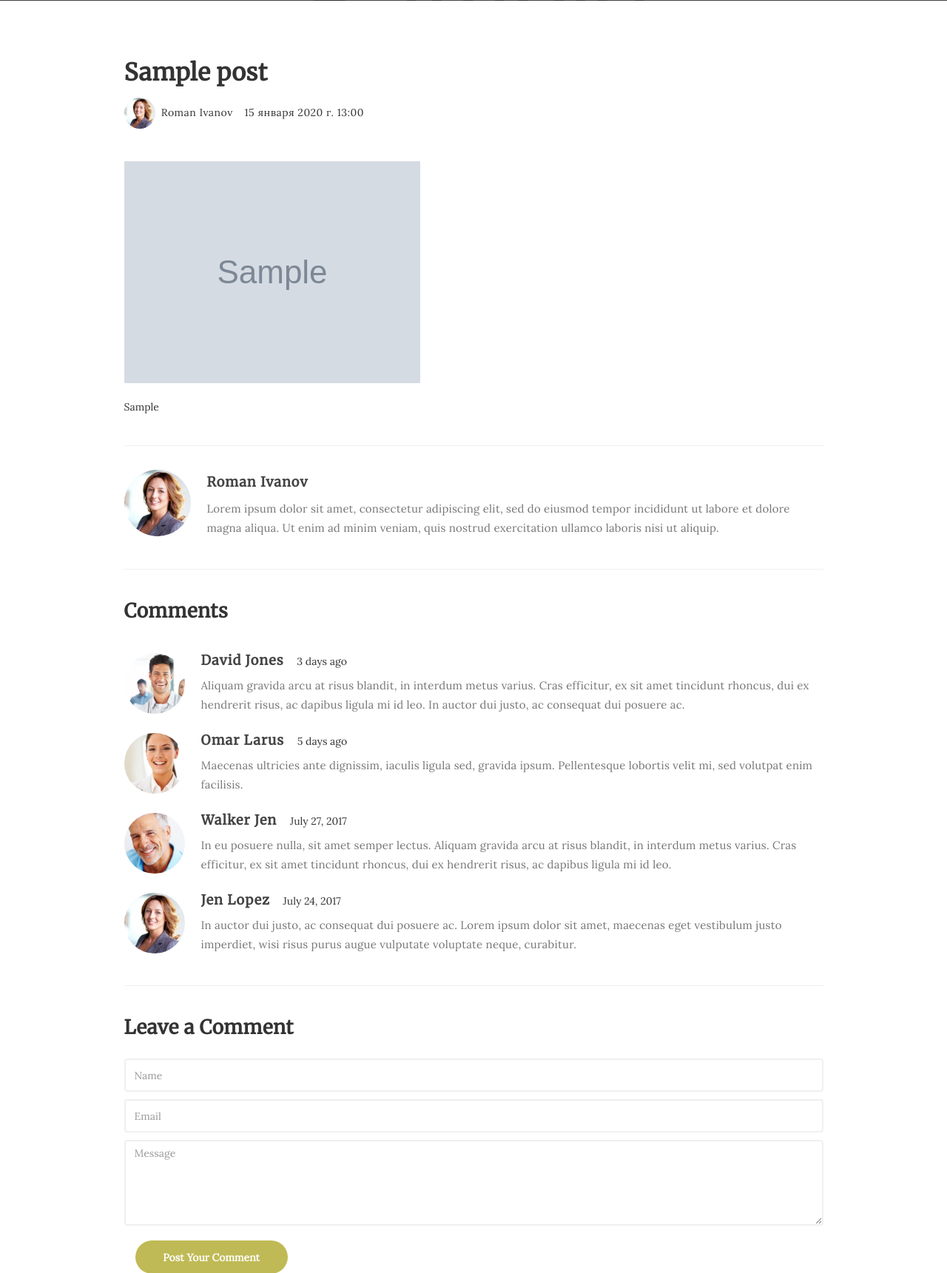
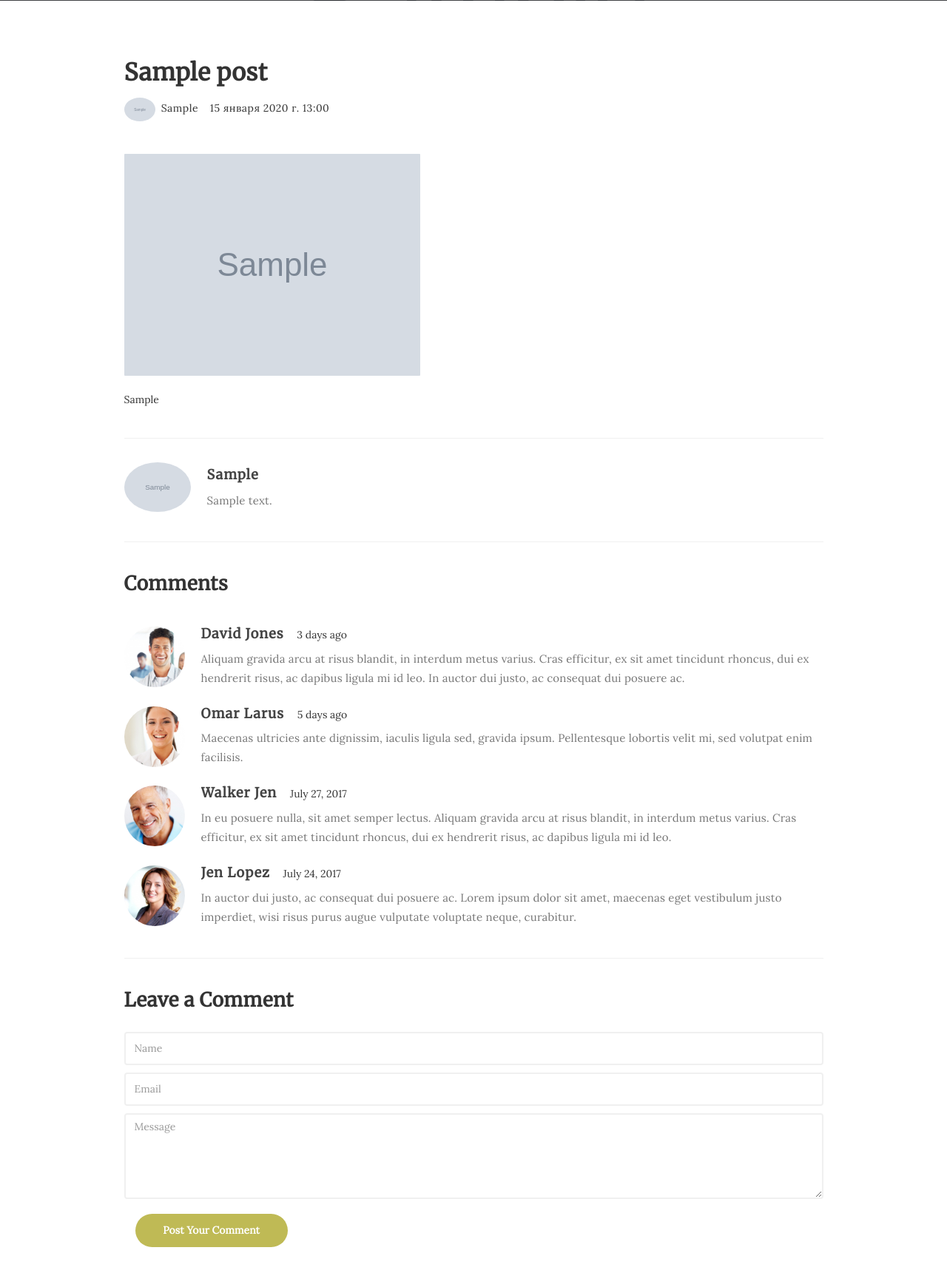
Before and after one commit to sitdoff/django-blog, a Django app: a page that uses blog/templates/blog/single_post.html in a window 1280 px wide. Shown: the part 606-2327 px from the top of the page at 74% size. Run offline with Django 4.2, Linux system fonts and the light colour scheme; tables that the repository leaves empty hold one stand-in row (values such as "Sample post"); grey boxes marked "Sample" are stand-in pictures; some libraries are stand-ins or nearby versions.

Commit message:
add author in templates

```diff
--- a/blog/templates/blog/index.html
+++ b/blog/templates/blog/index.html
@@ -37,9 +37,9 @@
                                 </h3>
                             </div>
                             <div class="blog-post-format">
-                                <!-- <span><a href="#"> -->
-                                <!--     <img src="images/author-image1.jpg" class="img-responsive img-circle"> -->
-                                <!-- Jen Lopez</a></span> -->
+                                <span><a href="#">
+                                    <img src="{{ post.author.photo.url }}" class="img-responsive img-circle">
+                                {{ post.author.first_name }}</a></span>
                                 <span><i class="fa fa-date"></i>{{ post.time_create }}</span>
                                 <!-- <span><a href="#"><i class="fa fa-comment-o"></i> 35 Comments</a></span> -->
                             </div>
--- a/blog/templates/blog/single_post.html
+++ b/blog/templates/blog/single_post.html
@@ -38,8 +38,8 @@
                         <!-- Info -->
                         <div class="blog-post-format">
                             <span><a href="#">
-                                <img src="images/author-image1.jpg" class="img-responsive img-circle">
-                            Roman Ivanov</a></span>
+                                    <img src="{{post.author.photo.url}}" class="img-responsive img-circle">
+                                    {{post.author.first_name}}</a></span>
                             <span><i class="fa fa-date"></i>{{ post.time_create }}</span>
                             <!-- <span><a href="#"><i class="fa fa-comment-o"></i> 124 Comments</a></span> -->
                         </div>
@@ -57,20 +57,21 @@
                         <div class="blog-author">
                             <div class="media">
                                 <div class="media-object pull-left">
-                                    <img src="images/author-image1.jpg"
+                                        <img src="{{post.author.photo.url}}"
                                          class="img-circle img-responsive"
                                          alt="blog">
                                 </div>
                                 <div class="media-body">
                                     <h3 class="media-heading">
-                                        <a href="#">Roman Ivanov</a>
+                                            <a href="#">{{post.author.first_name}}</a>
                                     </h3>
                                     <p>
-                                        Lorem ipsum dolor sit amet, consectetur adipiscing elit, sed do eiusmod tempor incididunt ut labore et dolore magna aliqua. Ut enim ad minim veniam, quis nostrud exercitation ullamco laboris nisi ut aliquip.
+                                            {{post.author.bio}}
                                     </p>
                                 </div>
                             </div>
                         </div>
+                            <!-- Commenst -->
                         <div class="blog-comment">
                             <h3>Comments</h3>
                             <div class="media">
```
